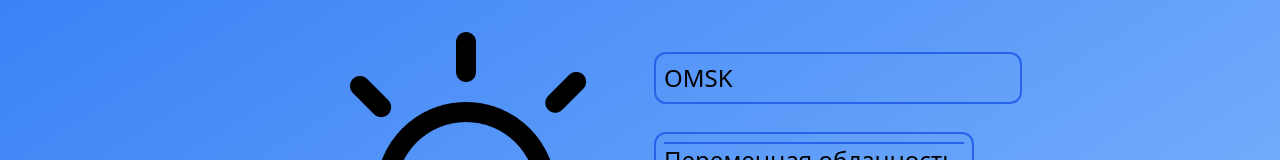
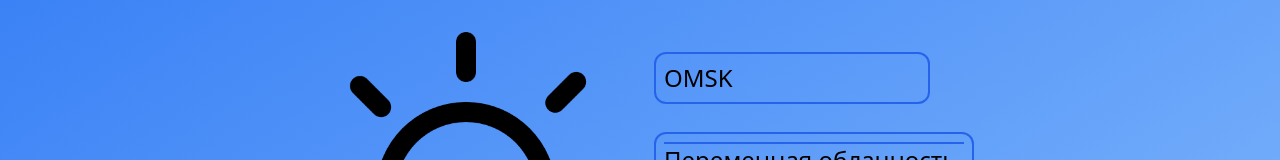
Before and after one commit to NegreevDashkovZakhar/tailwind-weather-app, a website: page src/templates/index.html in a window 1280 px wide. Shown: the top 160 px of the page. Drawn offline with nearby package versions, Linux system fonts and the light colour scheme; files that its build step writes are made by us from their sources; no server answers; files whose address does not match are found by name.

Commit message:
[ ]Corrected city input field styling

```diff
--- a/src/templates/index.html
+++ b/src/templates/index.html
@@ -17,7 +17,9 @@
                 alt="current weather icon">
             <div class="ml-4 md:ml-7 w-36 md:w-52 lg:w-64 xl:w-80 inline-block align-top">
                 <div class="rounded-xl border-2 border-blue-600 p-2  mt-1 md:mt-5 w-max block">
-                    <input type="text" onchange="getWeather()" class="text-base md:text-lg lg:text-2xl uppercase bg-inherit focus:outline-none" id="city-name" value="Omsk"/>
+                    <input type="text" onchange="getWeather()"
+                        class="w-32 md:w-48 lg:w-64 text-sm md:text-lg lg:text-2xl uppercase bg-inherit focus:outline-none"
+                        id="city-name" value="Omsk" />
                 </div>
                 <div class="rounded-xl border-2 border-blue-600 p-2 mt-4 lg:mt-7 w-fit block">
                     <p class="text-base md:text-lg lg:text-2xl uppercase font-bold border-b-2 border-blue-600"
```
